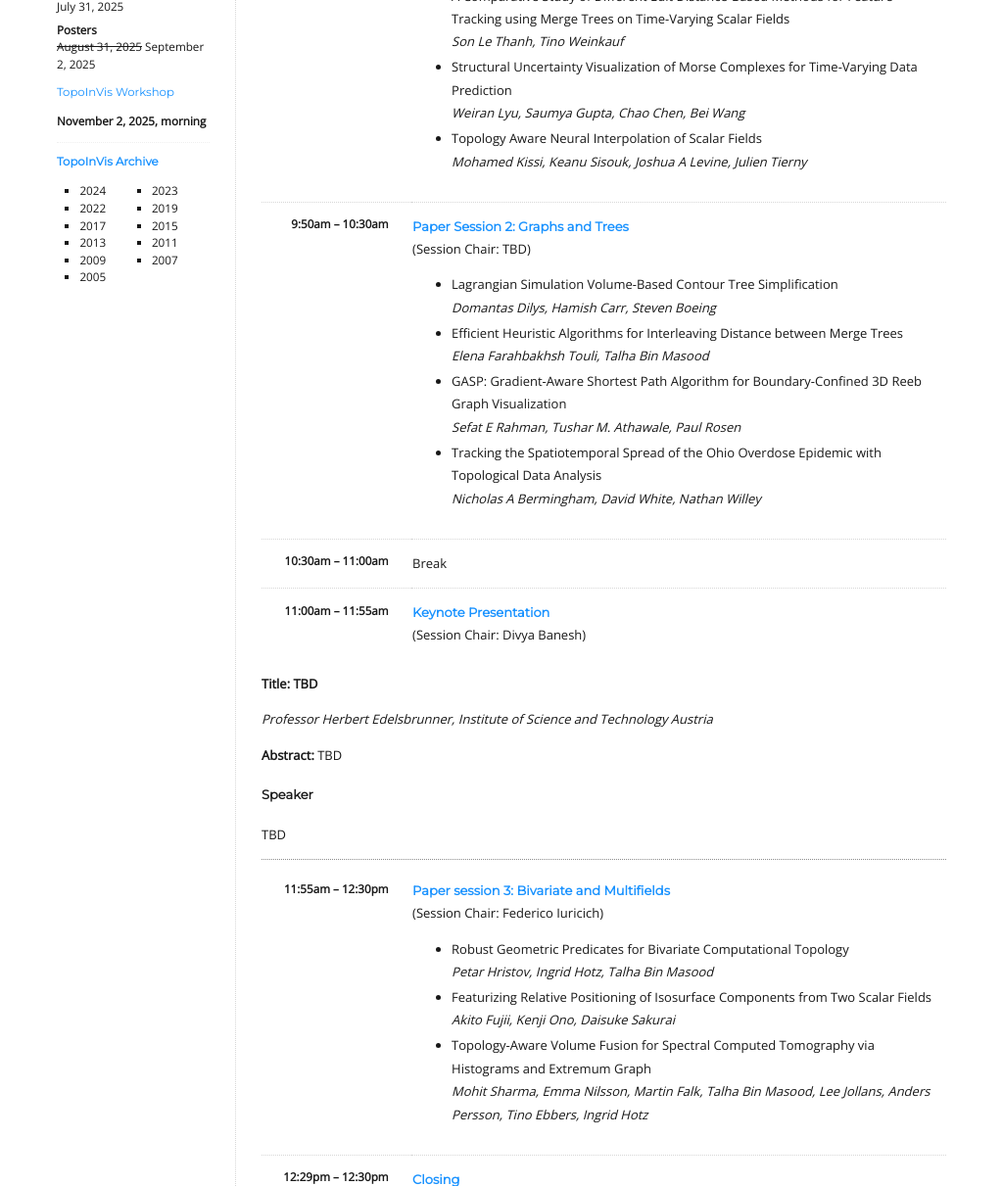
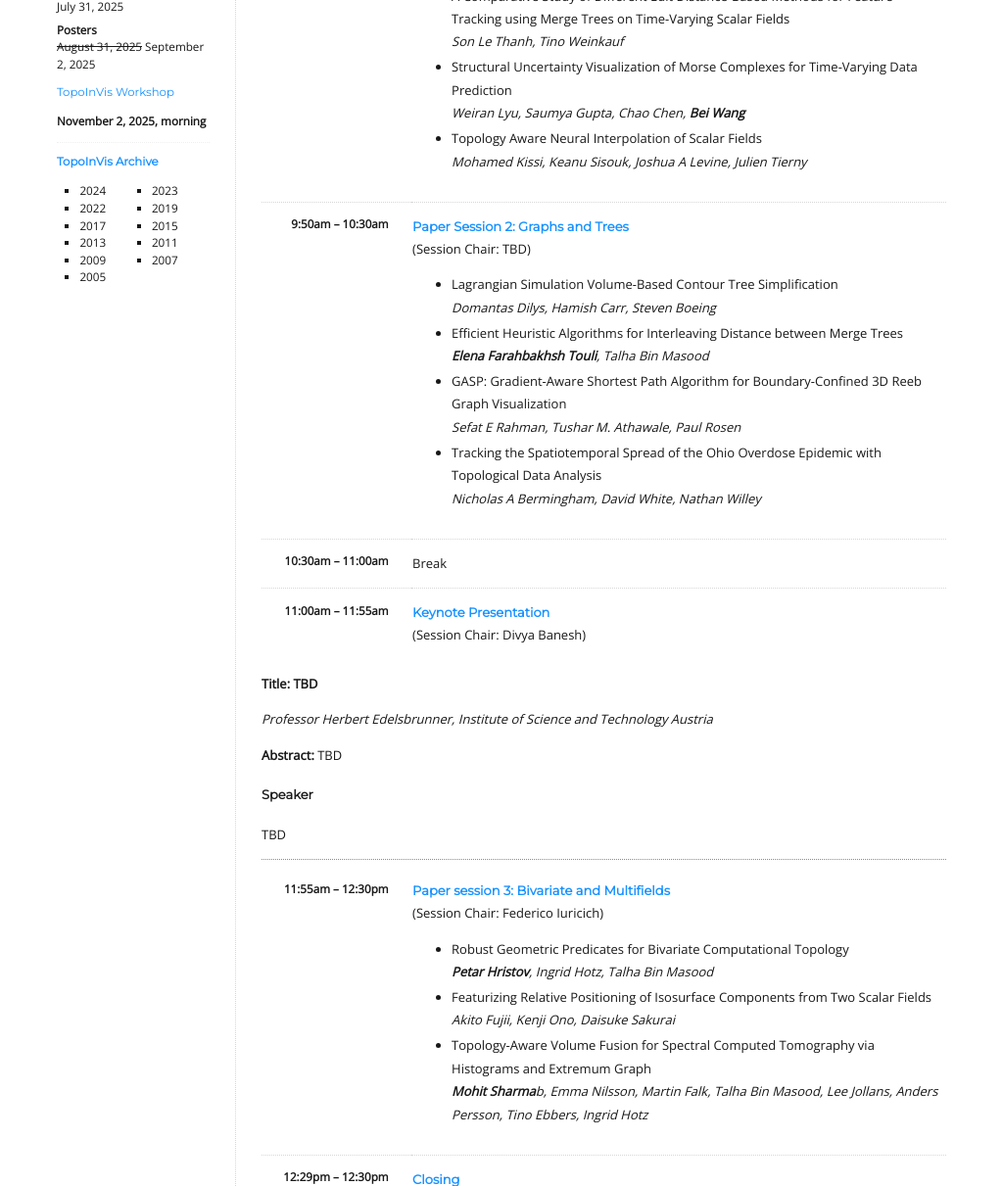
Before and after one commit to TopoInVis-Workshop/2025, a Jekyll site: the page built from _pages/program.md, in a window 1280 px wide. Shown: the part 536-1747 px from the top of the page at 98% size, without its empty margins (128-1151 px from the left). Built offline with Jekyll 4.4.1, drawn with Linux system fonts in a browser that asks for light colours.

```diff
--- a/_pages/program.md
+++ b/_pages/program.md
@@ -42,7 +42,7 @@ Venue: on line @ [VIS](https://ieeevis.org/year/2025/welcome)
         </li>
         <li>
            Structural Uncertainty Visualization of Morse Complexes for Time-Varying Data Prediction
-           <br><i>Weiran Lyu, Saumya Gupta, Chao Chen, Bei Wang</i>
+           <br><i>Weiran Lyu, Saumya Gupta, Chao Chen, <b>Bei Wang</b></i>
            <br/>
         </li>
         <li>
@@ -69,7 +69,7 @@ Venue: on line @ [VIS](https://ieeevis.org/year/2025/welcome)
         </li>
         <li>
            Efficient Heuristic Algorithms for Interleaving Distance between Merge Trees
-           <br><i>Elena Farahbakhsh Touli, Talha Bin Masood</i>
+           <br><i><b>Elena Farahbakhsh Touli</b>, Talha Bin Masood</i>
            <br/>
         </li>
         <li>
@@ -123,7 +123,7 @@ TBD
       <ul>
         <li>
            Robust Geometric Predicates for Bivariate Computational Topology
-           <br><i>Petar Hristov, Ingrid Hotz, Talha Bin Masood </i>
+           <br><i><b>Petar Hristov</b>, Ingrid Hotz, Talha Bin Masood </i>
            <br/>
         </li>
         <li>
@@ -133,7 +133,7 @@ TBD
         </li>
         <li>
            Topology-Aware Volume Fusion for Spectral Computed Tomography via Histograms and Extremum Graph
-           <br><i>Mohit Sharma, Emma Nilsson, Martin Falk, Talha Bin Masood, Lee Jollans, Anders Persson, Tino Ebbers, Ingrid Hotz</i>
+           <br><i><b>Mohit Sharma</b>b, Emma Nilsson, Martin Falk, Talha Bin Masood, Lee Jollans, Anders Persson, Tino Ebbers, Ingrid Hotz</i>
            <br/>
         </li>
       </ul>
```
